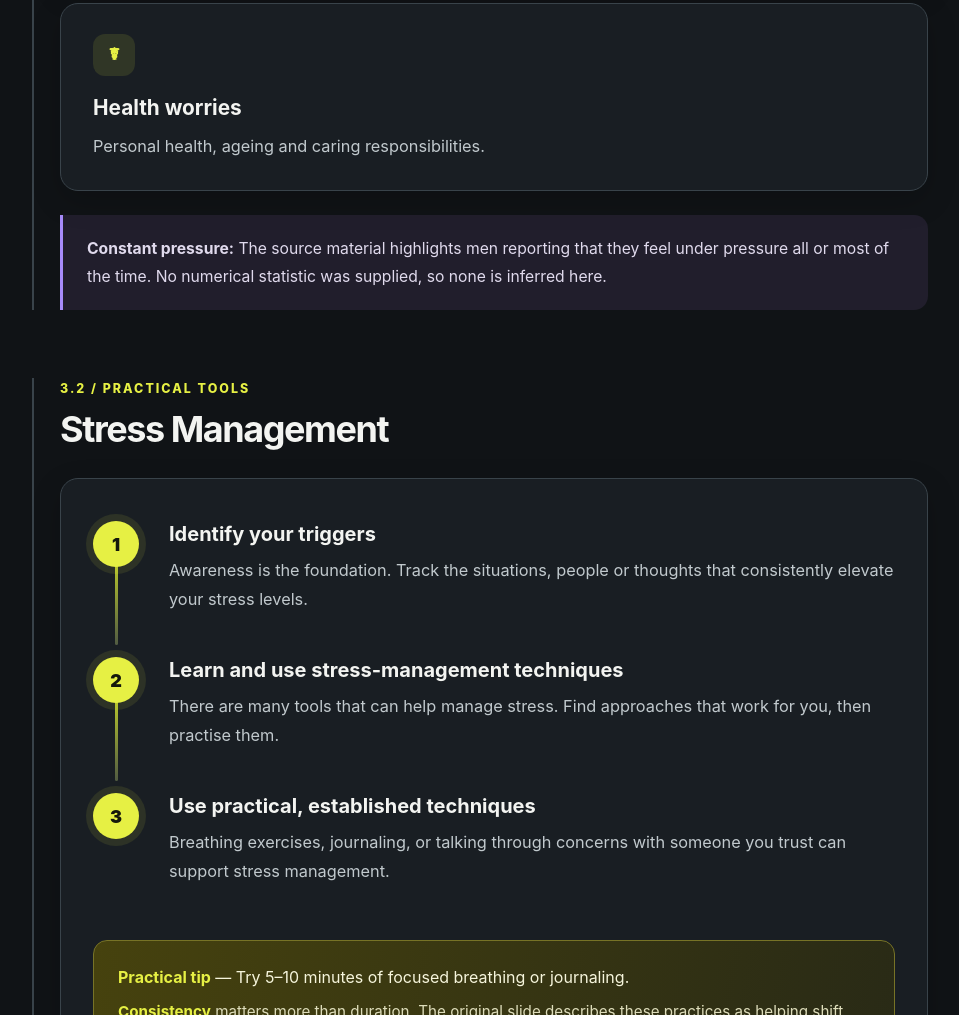
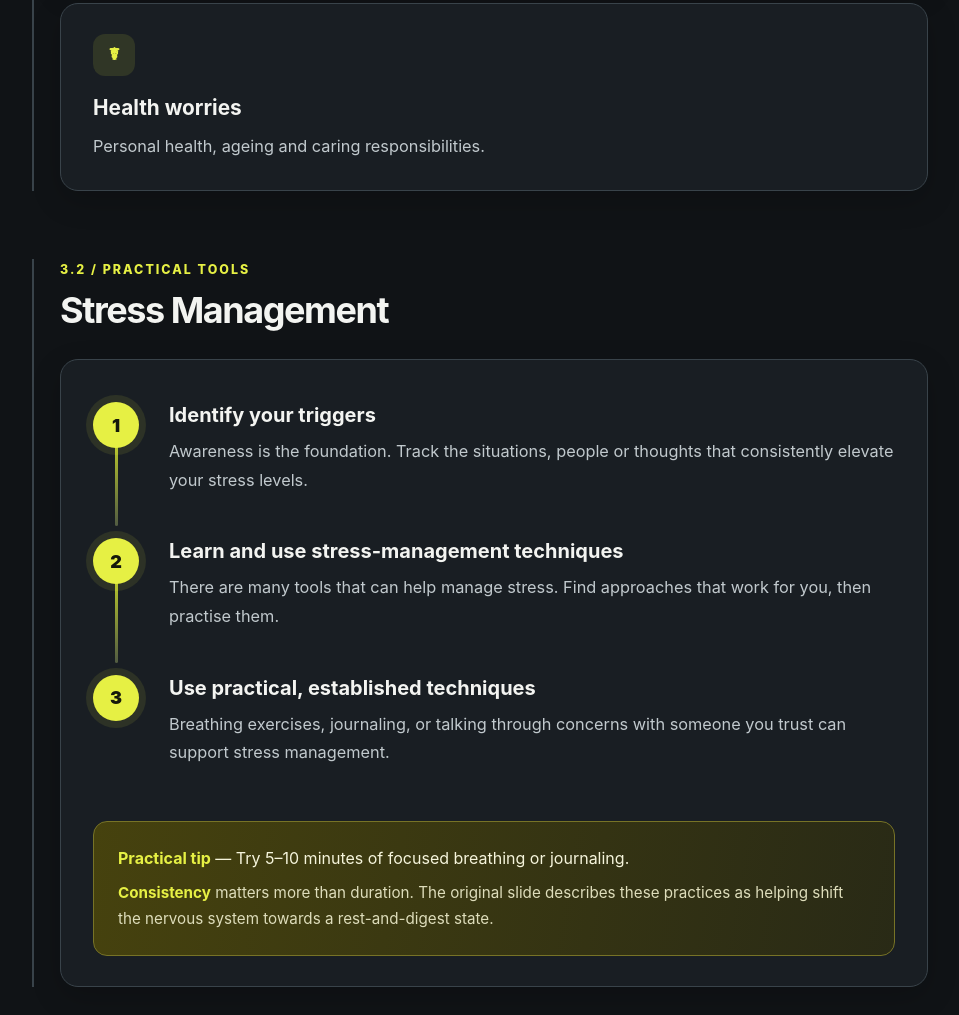
Before and after one commit to alex-sav92/men-info, a plain HTML site: page index.html in a window 1280 px wide. Shown: the part 10787-11802 px from the top of the page, without its empty margins (160-1119 px from the left). Drawn offline with Linux system fonts and the light colour scheme.

Commit message:
Remove constant pressure note from index.html
Removed note about constant pressure from the content.

```diff
--- a/index.html
+++ b/index.html
@@ -1025,9 +1025,6 @@ img {
       <div class="card"><div class="number">€</div><h3>Financial concerns</h3><p>Planning for the future, financial obligations and economic uncertainty.</p></div>
       <div class="card"><div class="number">☤</div><h3>Health worries</h3><p>Personal health, ageing and caring responsibilities.</p></div>
     </div>
-
-
-    <div class="note"><b>Constant pressure:</b> The source material highlights men reporting that they feel under pressure all or most of the time. No numerical statistic was supplied, so none is inferred here.</div>
   </section>
   <section class="section subsection" id="stress-management">
     <div class="section-head">
```
